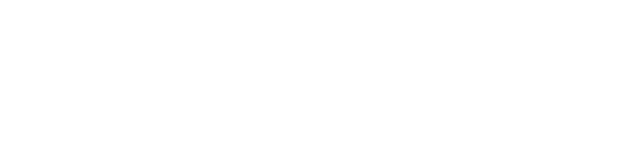
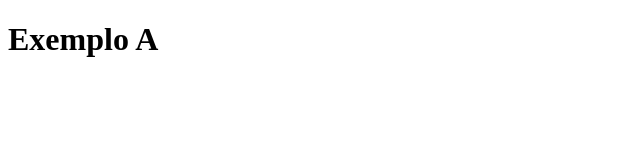
Before and after one commit to petrovnov9/Exemplo-11, a plain HTML site: page index.html in a window 1280 px wide. Shown: the whole page, without its empty margins (0-640 px from the left). Drawn offline with Linux system fonts and the light colour scheme.

Commit message:
adicionando Exemplo A

```diff
--- a/index.html
+++ b/index.html
@@ -6,6 +6,8 @@
     <title>Document</title>
 </head>
 <body>
-
+    <header>
+        <h1>Exemplo A</h1>
+    </header>
 </body>
 </html>
```
